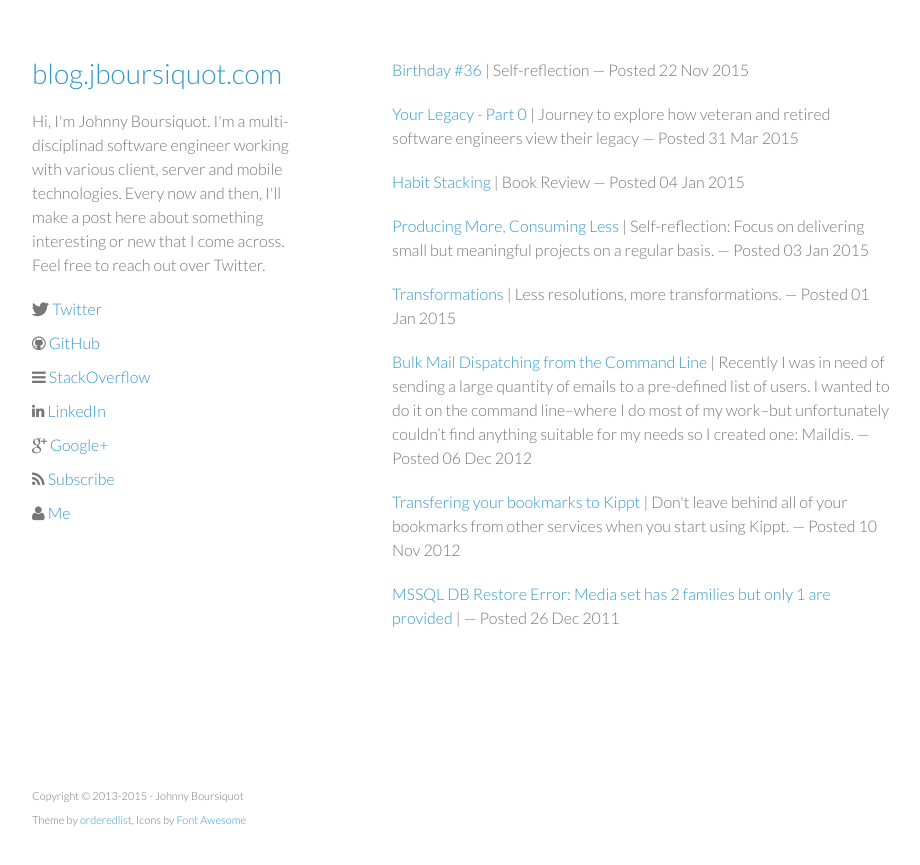
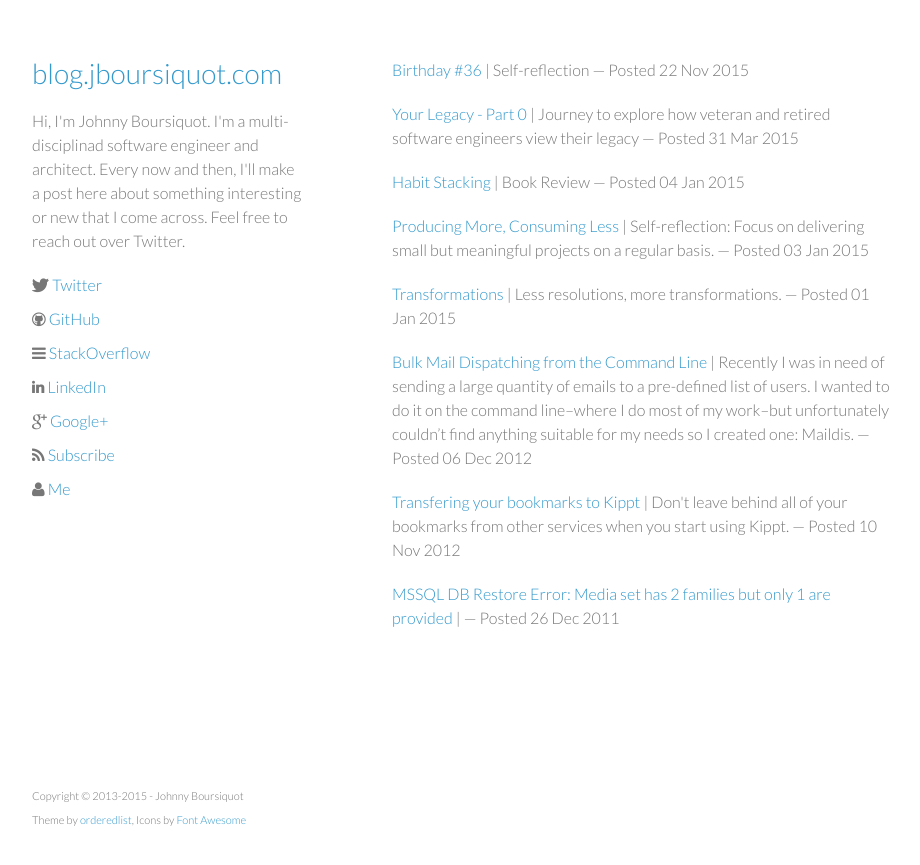
Before and after one commit to jboursiquot/jboursiquot.github.io, a Jekyll site: the page built from index.html, in a window 1280 px wide. Shown: the top 865 px of the page, without its empty margins (178-1098 px from the left). Built offline with Jekyll 4.4.1, drawn with Linux system fonts in a browser that asks for light colours.

Commit message:
Updated config

```diff
--- a/_config.yml
+++ b/_config.yml
@@ -3,7 +3,7 @@ base_url: http://blog.jboursiquot.com
 feed_url: http://blog.jboursiquot.com/atom.xml
 title: blog.jboursiquot.com
 
-subtitle: Hi, I'm Johnny Boursiquot. I'm a multi-disciplinad software engineer working with various client, server and mobile technologies. Every now and then, I'll make a post here about something interesting or new that I come across. Feel free to reach out over Twitter.
+subtitle: Hi, I'm Johnny Boursiquot. I'm a multi-disciplinad software engineer and architect. Every now and then, I'll make a post here about something interesting or new that I come across. Feel free to reach out over Twitter.
 
 copyright: Copyright © 2013-2015 - Johnny Boursiquot
 
--- a/index.html
+++ b/index.html
@@ -4,7 +4,7 @@ title: All the things
 ---
   {% for post in site.posts %}
     <p>
-    <strong><a href="{{ post.url }}">{{ post.title }}</a></strong> | {{ post.description }} &mdash; Posted {{ post.date | date_to_string }}
+      <strong><a href="{{ post.url }}">{{ post.title }}</a></strong> | {{ post.description }} &mdash; Posted {{ post.date | date_to_string }}
     </p>
   {% endfor %}
 </ul>
```
